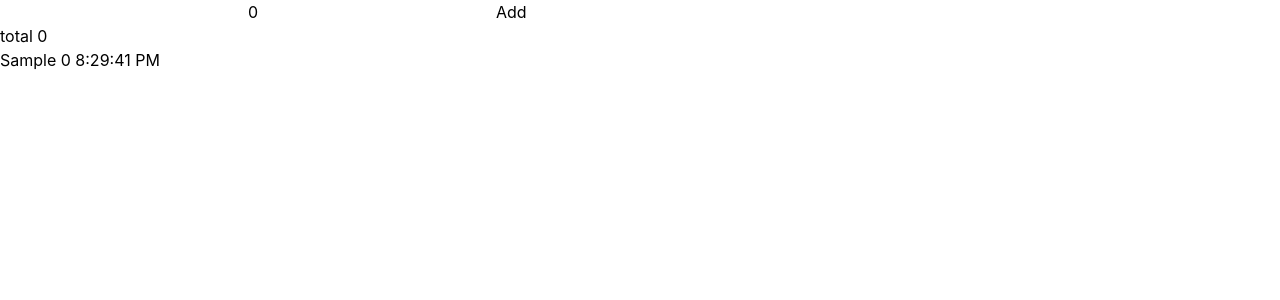
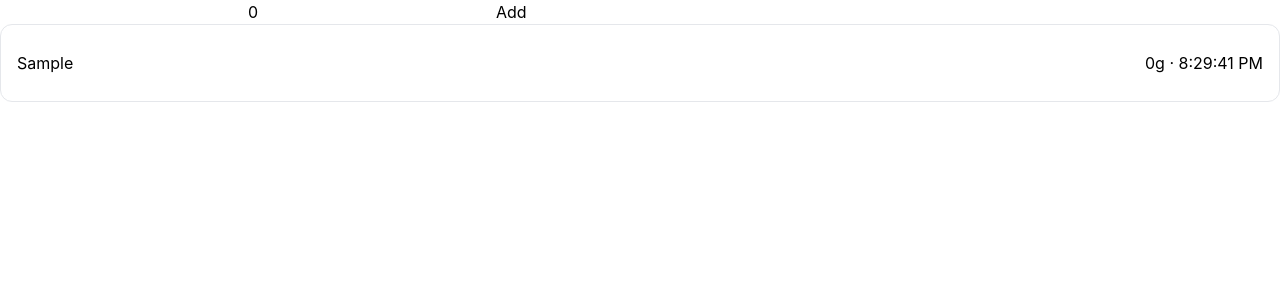
Before and after one commit to jrumbawa/protein-tracker, a React (Vite) app: page / in a window 1280 px wide. Both pictures are taken after typing "Sample" into the empty fields and a click on the button "Add". Shown: the top 300 px of the page. Built offline with nearby package versions, Linux system fonts and the light colour scheme.

Commit message:
feat: style Log component

```diff
--- a/src/components/Log.jsx
+++ b/src/components/Log.jsx
@@ -5,18 +5,20 @@ export default function Log({ entries }) {
   )
 
   return (
-    <>
-      <div>total {totalProtein}</div>
-      <ul>
+    <div className="bg-white border border-gray-200 rounded-xl p-4">
+      <ul className="divide-y divide-gray-100">
         {entries.map((entry) => {
           const formattedTime = new Date(entry.timestamp).toLocaleTimeString()
           return (
-            <li key={entry.id}>
-              {entry.name} {entry.proteinAmount} {formattedTime}
+            <li className="py-2.5 flex" key={entry.id}>
+              {entry.name}{' '}
+              <span className="ml-auto">
+                {entry.proteinAmount}g &middot; {formattedTime}
+              </span>
             </li>
           )
         })}
       </ul>
-    </>
+    </div>
   )
 }
```
